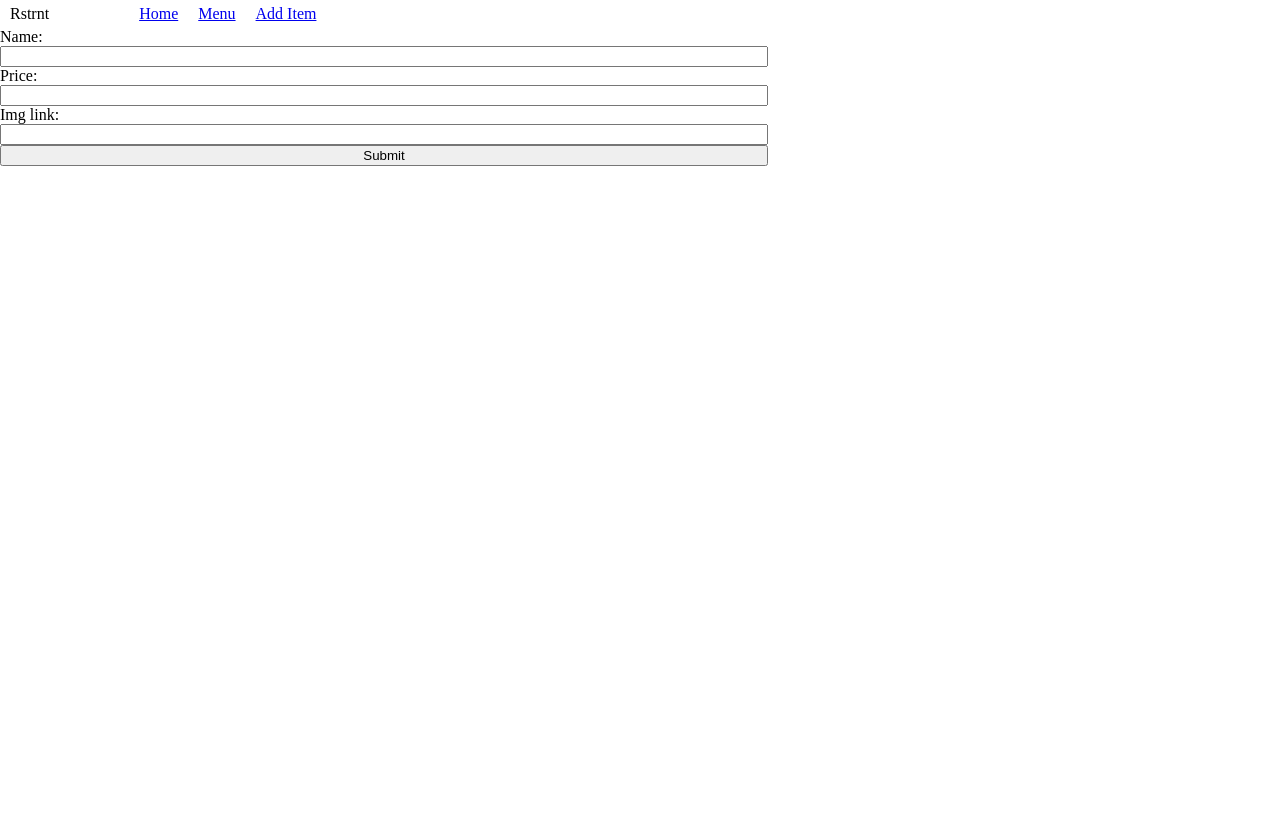
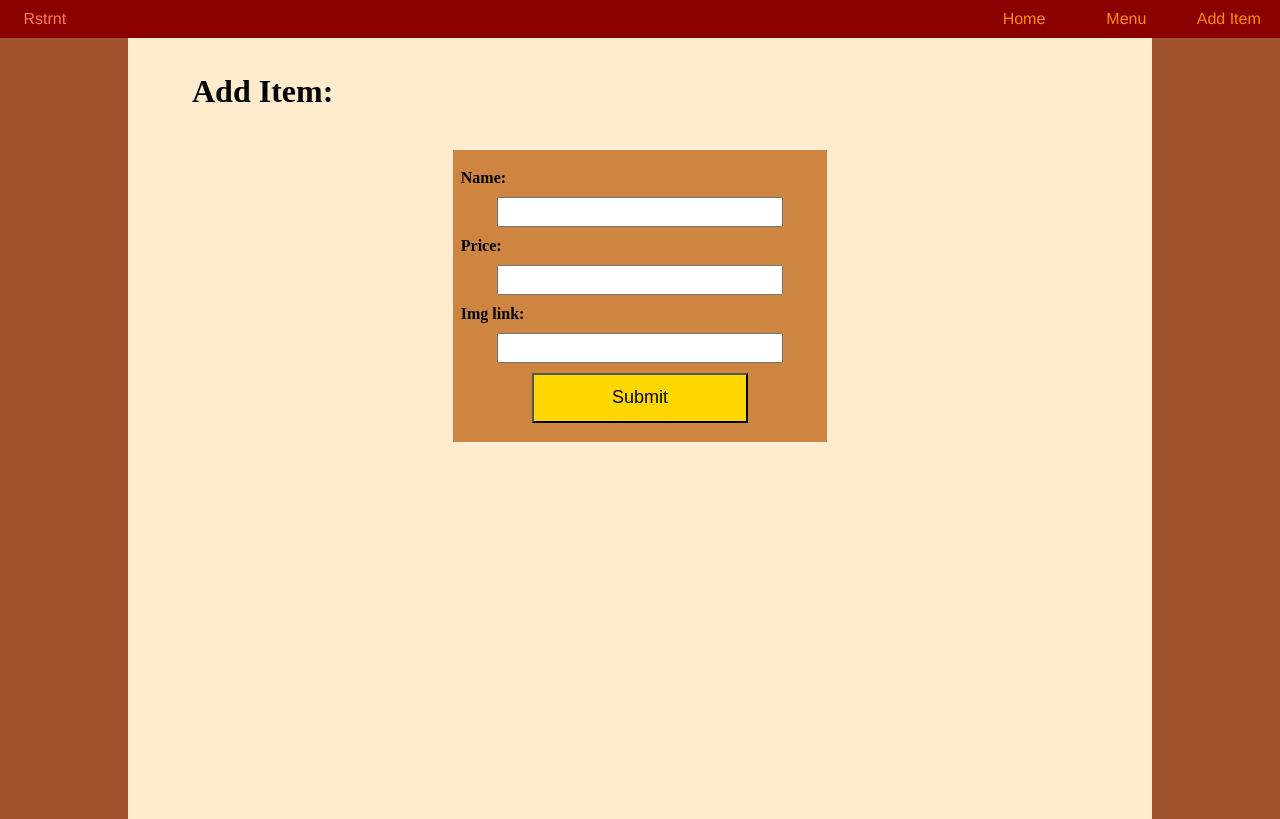
Before and after one commit to Goose-Of-War/django-rstrnt, a Django app: page /rstrnt/add in a window 1280 px wide. Before the commit the page ends 166 px from the top, so only its background shows below. Run offline with Django 4.2, Linux system fonts and the light colour scheme.

Commit message:
Styling ;-;
My roomie liek it. Not sure if others liek it ;-;

```diff
--- a/rstrnt/static/style.css
+++ b/rstrnt/static/style.css
@@ -1,4 +1,5 @@
 body {
+	background-color: sienna;
 	margin: 0px;
 	padding: 0px;
 }
@@ -9,21 +10,46 @@ form {
 	flex-direction: column;
 }
 
+main-content {
+	display: block;
+	width: 70%;
+	height: 96%;
+	margin: 0% 10%;
+	padding: 4% 5% 0px 5%;
+	background-color: blanchedalmond;
+}
+
 .navbar {
+	position: fixed;
+	top: 0;
+	width: 100%;
+	padding: 10px 0px;
 	display: flex;
 	flex-direction: row;
-	padding: 5px 0px;
+	justify-content: center;
+	background-color: darkred;
+	font-family: 'Franklin Gothic Medium', 'Arial Narrow', Arial, sans-serif;
+	text-align: center;
 }
 
 .navbar-head {
-	margin: 0px 80px 0px 10px;
-	border: 5px;
+	width: 7%;
+	align-self: start;
+	justify-self: start;
+	color: coral;
 }
 
 .navbar-elm {
 	display: block;
-	margin: 0px 10px;
-	border: 5px;
+	width: 8%;
+	align-self: end;
+	justify-self: end;
+	color: darkorange;
+	text-decoration: none;
+}
+
+.navbar-filler {
+	width: 69%;
 }
 
 .menu-container {
@@ -31,14 +57,16 @@ form {
 	margin: 0% 10%;
 	display: flex;
 	flex-direction: row;
-	align-items: center;
+	flex-wrap: wrap;
+	justify-content: center;
 }
 
 .menu-item {
 	display: flex;
 	flex-direction: column;
+	justify-content: space-between;
 	align-items: center;
-	height: 140px;
+	height: 130px;
 	margin: 20px;
 	border: 3px solid black;
 	border-radius: 3px;
--- a/rstrnt/templates/_base.html
+++ b/rstrnt/templates/_base.html
@@ -9,9 +9,6 @@
 		<!--Custom CSS Styling-->
 		{% block customcss %}
 		{% endblock %}
-		<script>
-
-		</script>
 		<!--Custom JS Scripts (in case responsiveness is added)-->
 		{% block customjs %}
 		{% endblock %}
@@ -21,11 +18,17 @@
 		<!--HTML body-->
 		<nav class="navbar">
 			<div class="navbar-head">Rstrnt</div>
+			<div class="navbar-filler"></div>
 			<a href="{% url 'index' %}" class="navbar-elm">Home</a>
 			<a href="{% url 'menu' %}" class="navbar-elm">Menu</a>
 			<a href="{% url 'add_item' %}" class="navbar-elm">Add Item</a>
 		</nav>
-		{% block pagebody %}
-		{% endblock %}
+		<main-content>
+			{% block pagebody %}
+			{% endblock %}
+		</main-content>
+		<footer>
+
+		</footer>
 	</body>
 </html>
--- a/rstrnt/templates/add_item.html
+++ b/rstrnt/templates/add_item.html
@@ -1,9 +1,51 @@
 {% extends "_base.html" %}
 
 {% block pagebody %}
+	<h1>Add Item:</h1>
 	<form action="{% url 'add_item' %}" method="POST">
 		{% csrf_token %}
 		{{ form }}
 		<input type="submit">
 	</form>
 {% endblock %}
+
+{% block customcss %}
+	<style>
+		form {
+			display: flex;
+			flex-direction: column;
+			width: 40%;
+			margin: 40px auto;
+			padding: 14px 8px;
+			align-self: center;
+			background-color:peru;
+		}
+
+		form input, form label{
+			margin: 5px 0px;
+		}
+
+		form label {
+			font-weight: bold;
+		}
+
+		form input {
+			height: 30px;
+			width: 80%;
+			align-self: center;
+		}
+
+		.submit-button {
+			width: 60%;
+			height: 50px;
+			font-size: large;
+			background-color: gold;
+		}
+	</style>
+{% endblock %}
+
+{% block customjs %}
+	<script>
+		window.onload = () => { document.getElementsByTagName('input')[4].className = "submit-button"; }
+	</script>
+{% endblock %}
--- a/rstrnt/templates/menu.html
+++ b/rstrnt/templates/menu.html
@@ -1,6 +1,6 @@
 {% extends "_base.html" %}
 {% block pagebody %}
-	<h2><center>MENU</center></h2>
+	<h1><center>MENU</center></h1>
 
 	{% if items %}
 		<div class="menu-container">
```
Also changed, not shown: rstrnt/templates/404.html (+8 -0 lines), rstrnt/templates/index.html (+19 -1 lines), db.sqlite3, 1 other file.
